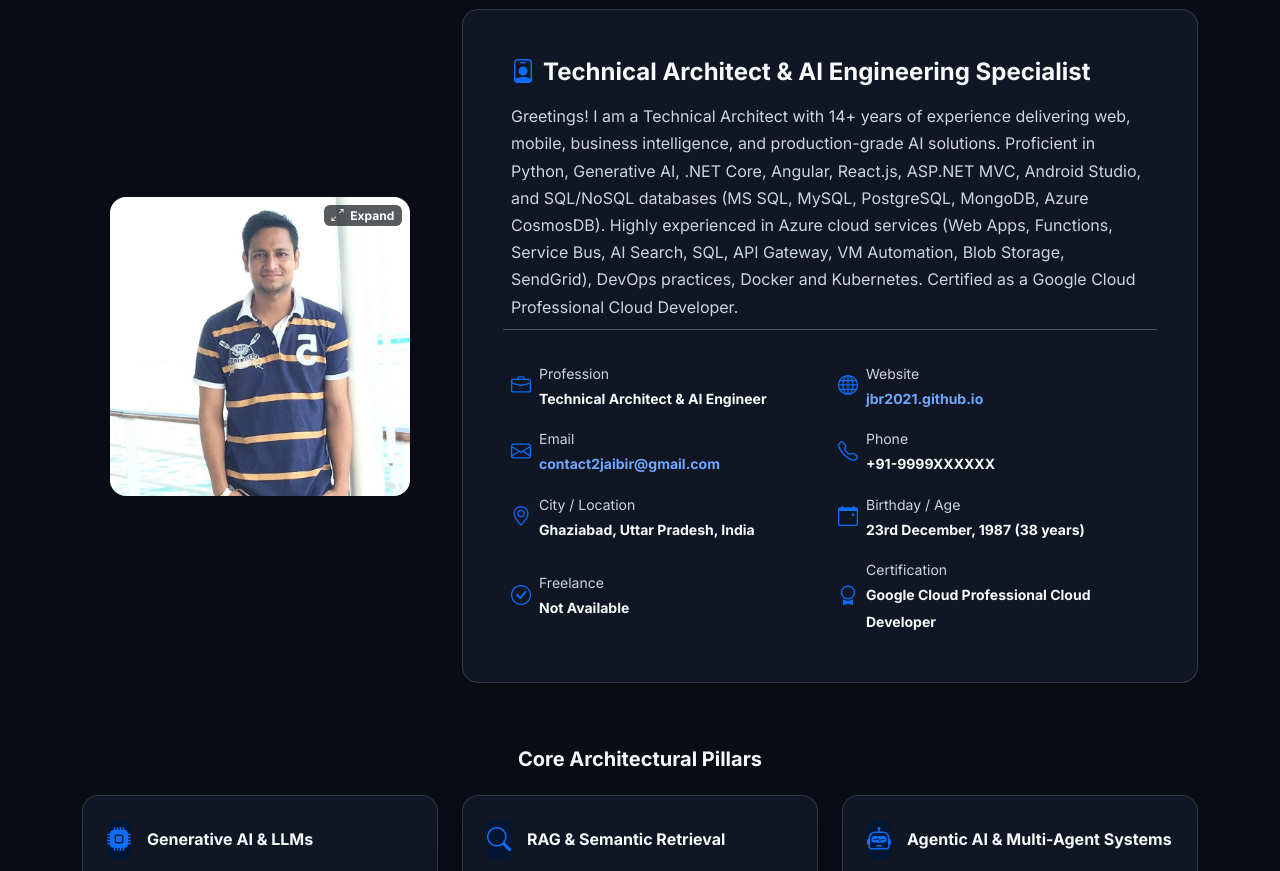
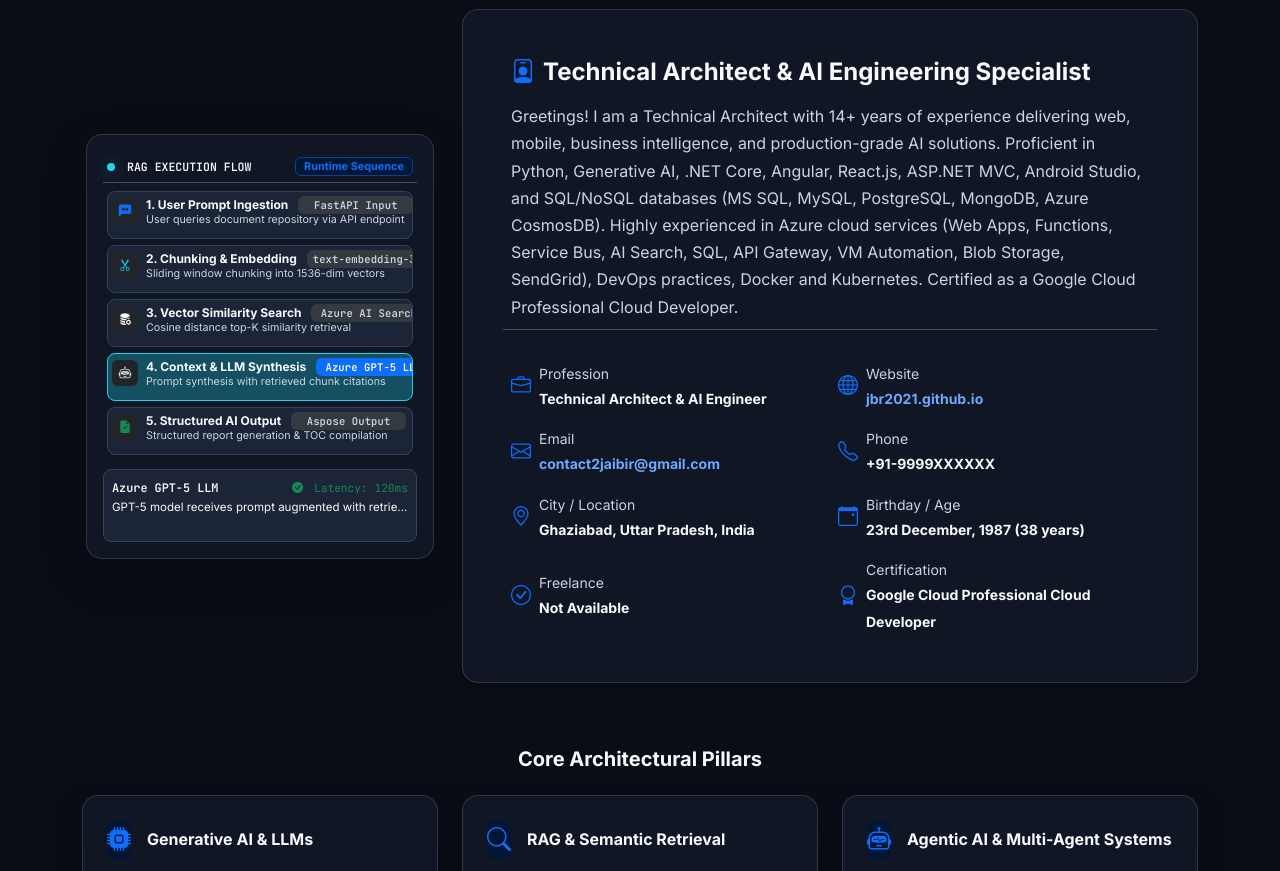
Before and after one commit to jbr2021/jbr2021.github.io, a React (Vite) app: page / in a window 1280 px wide. Shown: the part 1080-1951 px from the top of the page. Built offline with nearby package versions, Linux system fonts and the light colour scheme.

Commit message:
design fixes

```diff
--- a/src/components/LiveClock.jsx
+++ b/src/components/LiveClock.jsx
@@ -45,7 +45,7 @@ const LiveClock = ({ className = '' }) => {
 
   return (
     <div className={`live-clock-line d-inline-flex align-items-center gap-1.5 font-monospace text-body-secondary ${className}`} title={`System Local Timezone: ${timeState.tzStr}`}>
-      <i className="bi bi-clock-history text-cyan me-0.5"></i>
+      <i className="bi bi-clock-history text-cyan me-2"></i>
       <span className="fw-semibold text-body-secondary" style={{ fontSize: '0.74rem' }}>{timeState.dateStr}</span>
       <span className="text-muted">|</span>
       <span className="fw-bold text-cyan" style={{ fontSize: '0.76rem' }}>{timeState.timeStr}</span>
--- a/src/components/RAGWorkflowDiagram.jsx
+++ b/src/components/RAGWorkflowDiagram.jsx
@@ -100,23 +100,26 @@ const RAGWorkflowDiagram = () => {
                       <i className={`bi ${step.icon} x-small`}></i>
                     </div>
                     <div className="min-width-0">
-                      <div className="fw-bold text-body text-truncate" style={{ fontSize: '0.75rem', lineHeight: '1.2' }}>{step.title}</div>
+                      <div className="fw-bold text-body text-truncate" style={{ fontSize: '0.75rem', lineHeight: '1.2' }}>
+                        {step.title}
+                        <span
+                    className={`badge font-monospace text-nowrap d-inline-block text-center ${
+                      isActive ? 'bg-primary text-white shadow-sm' : 'bg-body-secondary text-body-secondary'
+                    }`}
+                    style={{ width: '115px', marginLeft: '10px', fontSize: '0.66rem', padding: '4px 4px', letterSpacing: '0.01em' }}
+                  >
+                    {step.badge}
+                  </span>
+                      </div>
                       <div className="text-body-secondary text-truncate" style={{ fontSize: '0.67rem', lineHeight: '1.2' }}>{step.desc}</div>
                     </div>
                   </div>
                 </div>
 
                 {/* Right Fixed-Width Single-Line Badge Column */}
-                <div className="col-auto text-end ps-0 flex-shrink-0">
-                  <span
-                    className={`badge font-monospace text-nowrap d-inline-block text-center ${
-                      isActive ? 'bg-primary text-white shadow-sm' : 'bg-body-secondary text-body-secondary'
-                    }`}
-                    style={{ width: '115px', fontSize: '0.66rem', padding: '4px 4px', letterSpacing: '0.01em' }}
-                  >
-                    {step.badge}
-                  </span>
-                </div>
+                {/* <div className="col-auto text-end ps-0 flex-shrink-0">
+
+                </div> */}
               </div>
             </div>
           );
@@ -124,9 +127,9 @@ const RAGWorkflowDiagram = () => {
       </div>
 
       {/* Detail Display Area at Bottom */}
-      <div className="rag-footer p-2 px-2.5 rounded-3 bg-body-tertiary border text-body-secondary style-leading" style={{ height: '65px', overflow: 'hidden' }}>
+      <div className="rag-footer p-2 px-2.5 rounded-3 bg-body-tertiary border text-body-secondary style-leading" style={{ height: '75px', overflow: 'hidden' }}>
         <div className="d-flex justify-content-between align-items-center mb-0.5">
-          <strong className="text-body font-monospace text-truncate me-2" style={{ fontSize: '0.74rem' }}>{currentStep.badge}</strong>
+          <strong className="text-body font-monospace me-2" style={{ fontSize: '0.74rem' }}>{currentStep.badge}</strong>
           <span className="text-success font-monospace flex-shrink-0 text-nowrap" style={{ fontSize: '0.7rem' }}>
             <i className="bi bi-check-circle-fill me-1"></i> Latency: 120ms
           </span>
--- a/src/data/profile.json
+++ b/src/data/profile.json
@@ -2,7 +2,7 @@
   "personal": {
     "name": "Jaibir Singh",
     "initials": "JBR",
-    "usePersonalPhoto": true,
+    "usePersonalPhoto": false,
     "title": "Technical Architect & AI Engineer",
     "yearsOfExperience": "14+",
     "email": "contact2jaibir@gmail.com",
```
